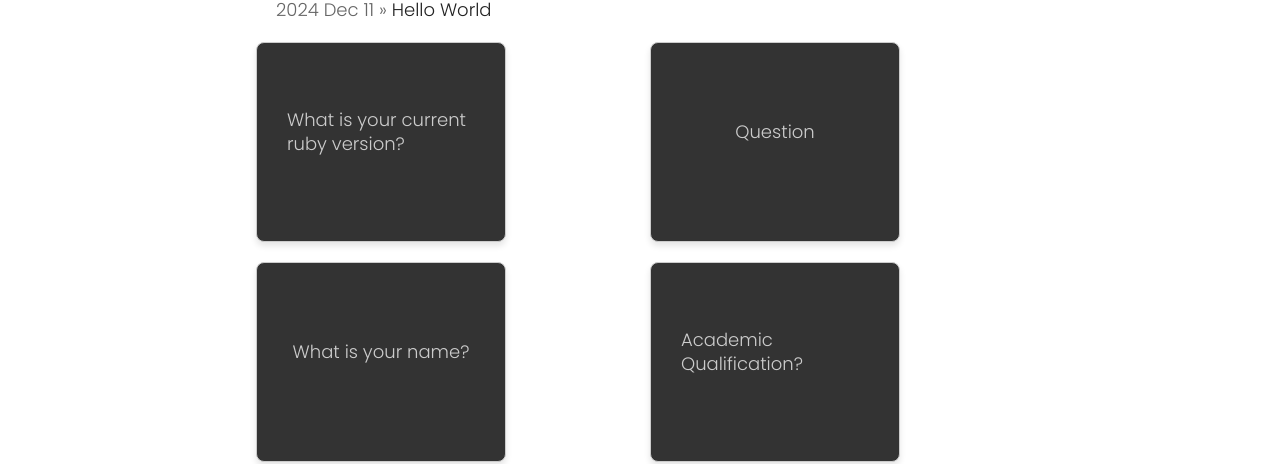
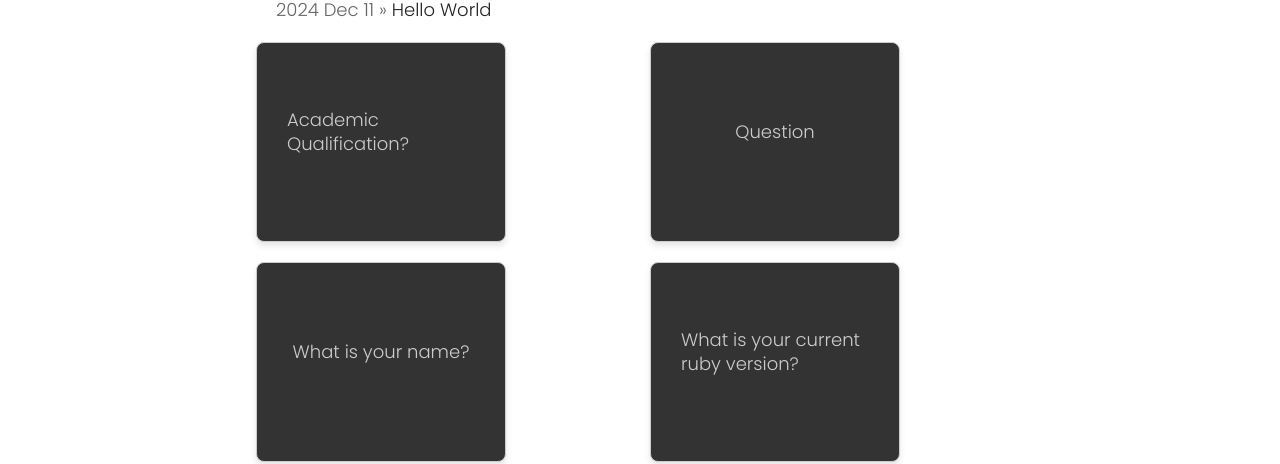
Before and after one commit to sumitpati7/blog, a Jekyll site: the page built from index.md, in a window 1280 px wide. Shown: the part 631-1095 px from the top of the page. Built offline with Jekyll 4.4.1, drawn with Linux system fonts in a browser that asks for light colours; nearby versions of some CDN libraries; some web fonts are replaced; comment, search, counter and statistics services are not loaded; part of the change alters nothing that is shown.

Commit message:
auto commit

```diff
--- a/index.md
+++ b/index.md
@@ -2,8 +2,8 @@
 layout: default
 title: SumitPati7
 flashcards:
-  - question: What is your current ruby version?
-    answer: 3\.3.4
+  - question: Academic Qualification?
+    answer: Bachelor in CSIT
 
   - question: Question
     answer: Answer
@@ -11,8 +11,8 @@ flashcards:
   - question: What is your name?
     answer: My name is **Sumit Pati**.
 
-  - question: Academic Qualification?
-    answer: Bachelor in CSIT
+  - question: What is your current ruby version?
+    answer: 3\.3.4
 
 ---
 # Hello There, I am Sumit Pati.
```
